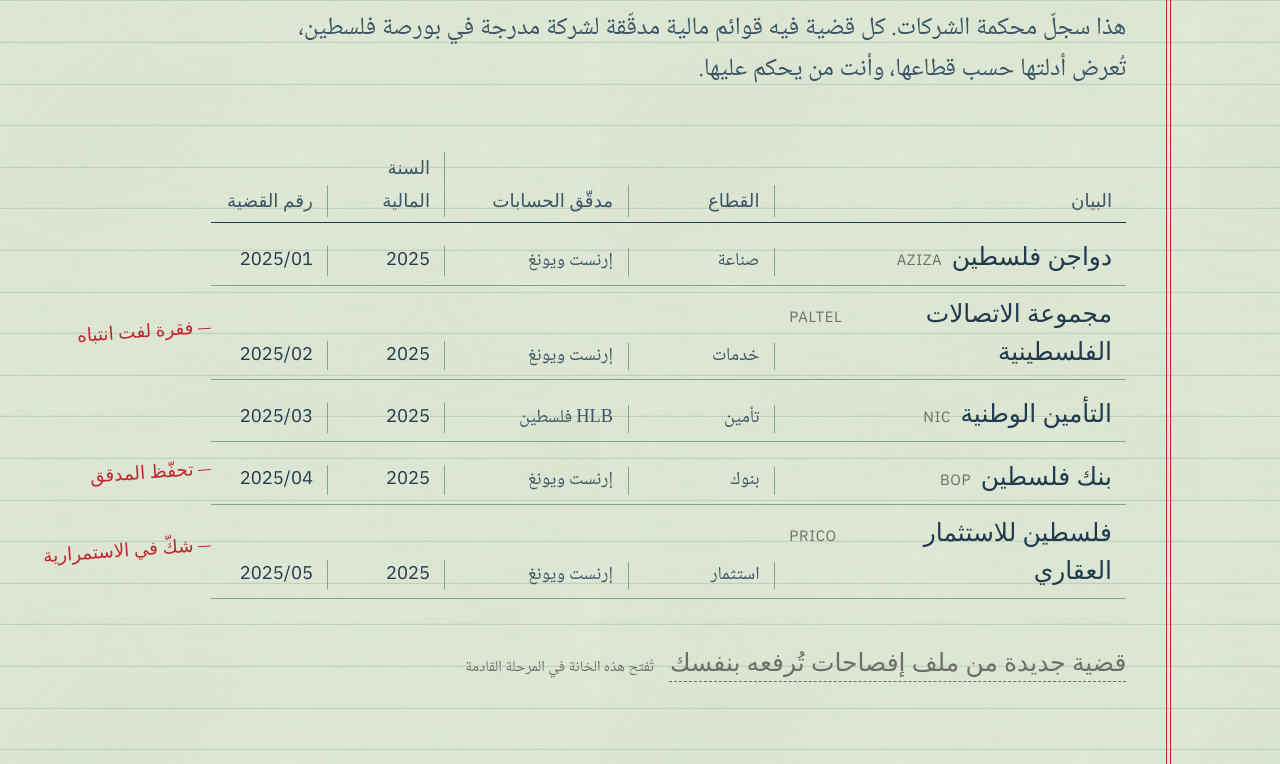
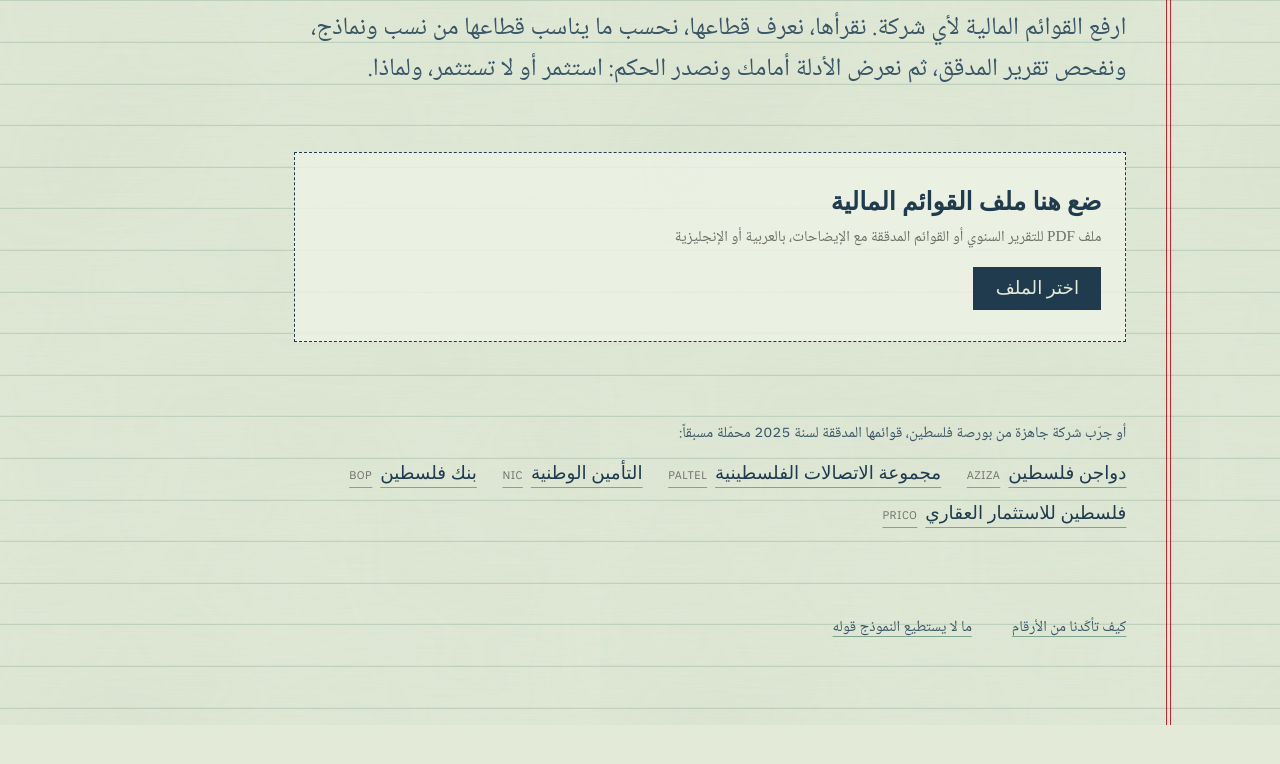
Before and after one commit to awadmustafa764-web/mahkamat-alsharikat, a website built with Vite: page index.html in a window 1280 px wide. Shown: the part 186-950 px from the top of the page. After the commit the page ends 911 px from the top, so only its background shows below. Built offline with nearby package versions, Linux system fonts and the light colour scheme; a web font is replaced by a local one.

Commit message:
feat: upload-first landing and invest/don't-invest verdict (student decision)
Co-Authored-By: Claude Opus 5.5 <noreply@anthropic.com>

```diff
--- a/src/engine/rating.js
+++ b/src/engine/rating.js
@@ -1,4 +1,4 @@
-import { AXES, RATING_LABELS } from './constants.js';
+import { AXES, RATING_LABELS, VERDICTS } from './constants.js';
 import { AXIS_LABELS } from './texts.js';
 
 const gradeFromPoints = (p) => (p >= 3.5 ? 'A' : p >= 2.5 ? 'B' : p >= 1.5 ? 'C' : p >= 0.5 ? 'D' : 'E');
@@ -26,7 +26,7 @@ export function aggregate(evidence) {
   if (has('altman', (e) => e.zone === 'distress')) { idx = Math.min(3, idx + 1); downgrades.push('مؤشر Altman في منطقة التعثر: خُفّض التصنيف درجة.'); }
   if (has('goingConcern') && idx < 2) { idx = 2; downgrades.push('شك جوهري في الاستمرارية: الحد الأعلى للتصنيف «تحت المراقبة».'); }
   if ((has('adverseOpinion') || has('disclaimerOpinion')) && idx < 3) { idx = 3; downgrades.push('رأي معاكس أو امتناع عن الرأي: التصنيف «ضعيف».'); }
-  return { label: RATING_LABELS[idx], points, axes, downgrades };
+  return { label: RATING_LABELS[idx], verdict: VERDICTS[idx], points, axes, downgrades };
 }
 
 /** A verdict resting on fewer graded measures than this is reported with low confidence. */
@@ -56,6 +56,6 @@ export function judgeRating(caseObj, votes) {
     const m = caseObj.rating.axes[axis]?.grade, g = j.axes[axis]?.grade;
     if (m !== g) diffAr.push(`${AXIS_LABELS[axis]}: النموذج ${m ?? '—'}، والقاضي ${g ?? '—'}`);
   }
-  if (j.label !== caseObj.rating.label) diffAr.push(`التصنيف العام: النموذج «${caseObj.rating.label}»، والقاضي «${j.label}»`);
+  if (j.label !== caseObj.rating.label) diffAr.push(`الحكم: النموذج «${caseObj.rating.verdict.labelAr}»، وأنت «${j.verdict.labelAr}»`);
   return { ...j, diffAr };
 }
--- a/src/stages/landing.js
+++ b/src/stages/landing.js
@@ -1,26 +1,10 @@
 import { gsap } from 'gsap';
 import { docket } from '../app/cases.js';
 
-const COLS = ['البيان', 'القطاع', 'مدقّق الحسابات', 'السنة المالية', 'رقم القضية'];
-
-function row(entry) {
-  const d = entry.docket;
-  const b = document.createElement('button');
-  b.type = 'button';
-  b.className = 'docket-line';
-  b.dataset.case = entry.id;
-  b.setAttribute('aria-label', `افتح قضية ${d.nameAr}، قطاع ${d.sectorAr}، السنة المالية ${d.fy}${d.note ? `، ملاحظة: ${d.note}` : ''}`);
-  b.innerHTML = `
-    <span class="c c-name">${d.nameAr}<span class="ticker"><bdi class="n">${d.ticker}</bdi></span></span>
-    <span class="c c-sector">${d.sectorAr}</span>
-    <span class="c c-auditor">${d.auditor}</span>
-    <span class="c c-fy"><bdi class="n">${d.fy}</bdi></span>
-    <span class="c c-no"><bdi class="n">${d.caseNo}</bdi></span>
-    ${d.note ? `<span class="margin-note" aria-hidden="true">${d.note}</span>` : ''}
-    <span class="close-rule" aria-hidden="true"></span>`;
-  return b;
-}
-
+/**
+ * Upload-first landing: the visitor brings a company's financial statements (PDF).
+ * Preloaded audited companies are a secondary "try an example" line, for demos without internet.
+ */
 export function mount(el, ctx) {
   const today = new Intl.DateTimeFormat('ar-EG-u-nu-latn', { day: 'numeric', month: 'long', year: 'numeric' }).format(new Date());
   el.tabIndex = -1;
@@ -32,56 +16,81 @@ export function mount(el, ctx) {
         <span class="folio-date">${today}</span>
       </aside>
       <header class="folio-head">
-        <h1 class="folio-title"><span class="ink-write">من يحاكم الأرقام؟</span></h1>
-        <p class="folio-lede">هذا سجلّ محكمة الشركات. كل قضية فيه قوائم مالية مدقّقة لشركة مدرجة في بورصة فلسطين، تُعرض أدلتها حسب قطاعها، وأنت من يحكم عليها.</p>
+        <h1 class="folio-title"><span class="ink-write">هل تستثمر فيها؟</span></h1>
+        <p class="folio-lede">ارفع القوائم المالية لأي شركة. نقرأها، نعرف قطاعها، نحسب ما يناسب قطاعها من نسب ونماذج، ونفحص تقرير المدقق، ثم نعرض الأدلة أمامك ونصدر الحكم: استثمر أو لا تستثمر، ولماذا.</p>
       </header>
-      <div class="docket" role="table" aria-label="جدول القضايا">
-        <div class="docket-cols" role="row">${COLS.map((c) => `<span class="c" role="columnheader">${c}</span>`).join('')}</div>
-        <div class="docket-body" role="rowgroup"></div>
+
+      <label class="intake-drop" for="file">
+        <input id="file" type="file" accept="application/pdf,.pdf" class="visually-hidden" />
+        <span class="drop-line drop-line--ink">ضع هنا ملف القوائم المالية</span>
+        <span class="drop-line drop-line--pencil">ملف PDF للتقرير السنوي أو القوائم المدققة مع الإيضاحات، بالعربية أو الإنجليزية</span>
+        <span class="drop-action">اختر الملف</span>
+        <span class="close-rule" aria-hidden="true"></span>
+      </label>
+      <p class="drop-status" role="status" aria-live="polite"></p>
+
+      <div class="examples">
+        <p class="examples-head">أو جرّب شركة جاهزة من بورصة فلسطين، قوائمها المدققة لسنة <bdi class="n">2025</bdi> محمّلة مسبقاً:</p>
+        <ul class="examples-list"></ul>
       </div>
-      <p class="docket-new"><span class="pencil">قضية جديدة من ملف إفصاحات تُرفعه بنفسك</span> <span class="pencil-note">تُفتح هذه الخانة في المرحلة القادمة</span></p>
+
       <footer class="folio-foot">
         <a href="#method" data-go="method">كيف تأكّدنا من الأرقام</a>
         <a href="#limits" data-go="limits">ما لا يستطيع النموذج قوله</a>
       </footer>
     </div>`;
 
-  const body = el.querySelector('.docket-body');
-  for (const e of docket()) body.append(row(e));
+  const list = el.querySelector('.examples-list');
+  for (const e of docket()) {
+    const li = document.createElement('li');
+    li.innerHTML = `<button type="button" class="example" data-case="${e.id}">${e.docket.nameAr}<span class="ticker"><bdi class="n">${e.docket.ticker}</bdi></span></button>`;
+    list.append(li);
+  }
 
   el.querySelectorAll('[data-go]').forEach((a) => a.addEventListener('click', (ev) => { ev.preventDefault(); ctx.go(a.dataset.go); }));
 
-  let chosen = null;
-  body.addEventListener('click', (ev) => {
-    const line = ev.target.closest('.docket-line');
-    if (!line || chosen) return;
-    chosen = line;
-    ctx.go('intake', { caseId: line.dataset.case });
+  let leaving = false;
+  list.addEventListener('click', (ev) => {
+    const b = ev.target.closest('.example');
+    if (!b || leaving) return;
+    leaving = true;
+    ctx.go('intake', { caseId: b.dataset.case });
   });
 
+  const drop = el.querySelector('.intake-drop');
+  const input = el.querySelector('#file');
+  const status = el.querySelector('.drop-status');
+  const accept = (file) => {
+    if (!file) return;
+    if (!/\.pdf$/i.test(file.name) && file.type !== 'application/pdf') { status.textContent = 'هذا ليس ملف PDF. اختر ملف القوائم المالية بصيغة PDF.'; return; }
+    if (file.size > 25 * 1024 * 1024) { status.textContent = 'الملف أكبر من 25 ميغابايت. ارفع ملف القوائم المالية والإيضاحات فقط.'; return; }
+    if (leaving) return;
+    leaving = true;
+    ctx.go('intake', { file });
+  };
+  input.addEventListener('change', () => accept(input.files[0]));
+  ['dragenter', 'dragover'].forEach((t) => drop.addEventListener(t, (e) => { e.preventDefault(); drop.classList.add('is-over'); }));
+  ['dragleave', 'drop'].forEach((t) => drop.addEventListener(t, (e) => { e.preventDefault(); drop.classList.remove('is-over'); }));
+  drop.addEventListener('drop', (e) => accept(e.dataTransfer.files[0]));
+
   if (!ctx.reducedMotion && document.visibilityState === 'visible') {
-    // RTL: the pen moves right → left, so content is uncovered from the right edge (left inset shrinks to 0).
     const hidden = 'inset(0% 0% 0% 100%)', shown = 'inset(0% 0% 0% 0%)';
-    const wipe = (targets, vars, pos) => tl.fromTo(targets, { clipPath: hidden }, { clipPath: shown, clearProps: 'clipPath', ...vars }, pos);
     const tl = gsap.timeline({ defaults: { ease: 'expo.out' } });
+    const wipe = (t, vars, pos) => tl.fromTo(t, { clipPath: hidden }, { clipPath: shown, clearProps: 'clipPath', ...vars }, pos);
     wipe(el.querySelector('.folio-rules'), { duration: 1.1, ease: 'power2.inOut' });
     wipe(el.querySelector('.ink-write'), { duration: 1.28, ease: 'power1.inOut' }, '-=0.32');
     tl.fromTo(el.querySelector('.folio-lede'), { opacity: 0, filter: 'blur(3px)' }, { opacity: 1, filter: 'blur(0px)', clearProps: 'filter', duration: 0.64 }, '-=0.4');
-    wipe(el.querySelectorAll('.docket-cols .c, .docket-line'), { duration: 0.64, stagger: 0.08 }, '-=0.3');
-    tl.fromTo(el.querySelectorAll('.margin-note'), { opacity: 0, rotate: -9, scale: 1.08 }, { opacity: 1, rotate: -4, scale: 1, duration: 0.24, ease: 'back.out(1.6)', stagger: 0.16 }, '-=0.1');
-    // Content must never stay hidden: if frames are throttled (background tab, slow device), finish the entrance.
+    wipe(drop, { duration: 0.64 }, '-=0.3');
+    wipe(el.querySelector('.examples'), { duration: 0.64 }, '-=0.4');
     const guard = setTimeout(() => tl.progress(1), (tl.duration() + 1.5) * 1000);
     tl.eventCallback('onComplete', () => clearTimeout(guard));
-    document.addEventListener('visibilitychange', () => document.hidden && tl.progress(1), { once: true });
   }
 
   return {
     async transitionOut() {
-      if (!chosen) return;
-      const rule = chosen.querySelector('.close-rule');
       await gsap.timeline()
-        .to(rule, { scaleX: 1, duration: 0.64, ease: 'power3.out' })
-        .to(el.querySelector('.folio'), { clipPath: 'inset(0 0 100% 0)', duration: 0.72, ease: 'power3.in' }, '+=0.24');
+        .to(drop.querySelector('.close-rule'), { scaleX: 1, duration: 0.64, ease: 'power3.out' })
+        .to(el.querySelector('.folio'), { clipPath: 'inset(0 0 100% 0)', duration: 0.72, ease: 'power3.in' }, '+=0.16');
     },
   };
 }
--- a/src/styles/landing.css
+++ b/src/styles/landing.css
@@ -42,6 +42,38 @@
   line-height: 1.65;
   color: var(--ink-soft);
 }
+
+/* ---------------- upload: a blank ledger slip waiting for the file ---------------- */
+.intake-drop {
+  position: relative; display: grid; gap: 0.35rem; justify-items: start;
+  max-width: 52rem; margin-bottom: 0.5rem;
+  padding: calc(var(--row) * 0.75) 1.5rem;
+  border: 1.5px dashed var(--ink);
+  background: #EEF3E6cc;
+  cursor: pointer;
+  transition: background-color var(--ui) var(--ease-out), border-color var(--ui) var(--ease-out);
+}
+.intake-drop:hover, .intake-drop.is-over { background: #F6F9F1; border-style: solid; }
+.intake-drop:focus-within { outline: 2px dashed var(--ink); outline-offset: 4px; }
+.drop-line--ink { font: 700 var(--t-line) / 1.4 var(--f-hand); color: var(--ink); }
+.drop-line--pencil { color: var(--pencil); font-size: var(--t-small); }
+.drop-action {
+  margin-top: 0.6rem; padding: 0.35rem 1.4rem;
+  font-family: var(--f-hand); font-size: var(--t-body);
+  color: var(--paper); background: var(--ink);
+}
+.intake-drop .close-rule { inset-block-end: -8px; }
+.drop-status { min-height: 1.75em; margin: 0 0 var(--row); color: var(--close-red); font-size: var(--t-small); }
+
+.examples { max-width: 52rem; }
+.examples-head { margin: 0 0 0.6rem; color: var(--ink-soft); font-size: var(--t-small); }
+.examples-list { list-style: none; margin: 0; padding: 0; display: flex; flex-wrap: wrap; gap: 0.4rem 1.6rem; }
+.example {
+  font-family: var(--f-hand); font-size: var(--t-body); color: var(--ink);
+  text-decoration: underline; text-decoration-color: var(--rule); text-underline-offset: 0.45em; text-decoration-thickness: 1px;
+  display: inline-flex; gap: 0.5rem; align-items: baseline;
+}
+.example:hover { text-decoration-color: var(--ink); }
 
 /* ---------------- docket ---------------- */
 .docket { max-width: 72rem; }
```
Also changed, not shown: docs/superpowers/specs/2026-11-24-mahkamat-alsharikat-design.md (+4 -0 lines), src/engine/constants.js (+9 -1 lines), tests/engine/analyze.test.js (+11 -0 lines), tests/engine/constants.test.js (+1 -1 lines).
